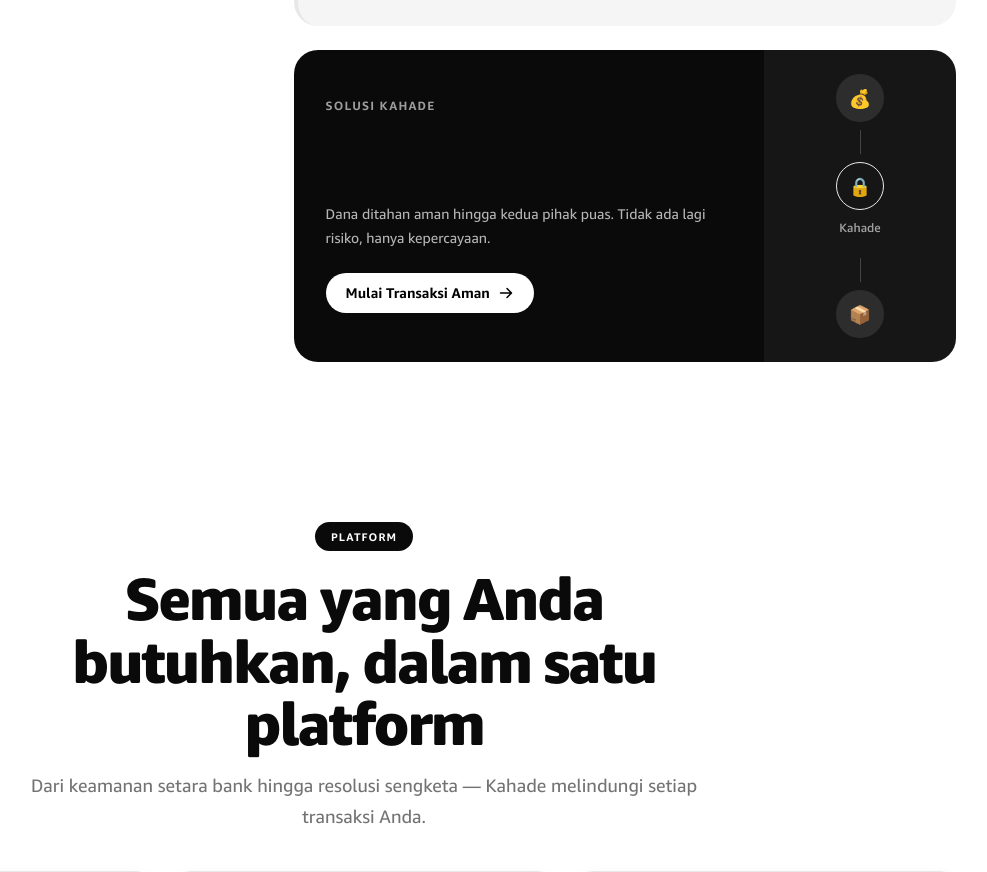
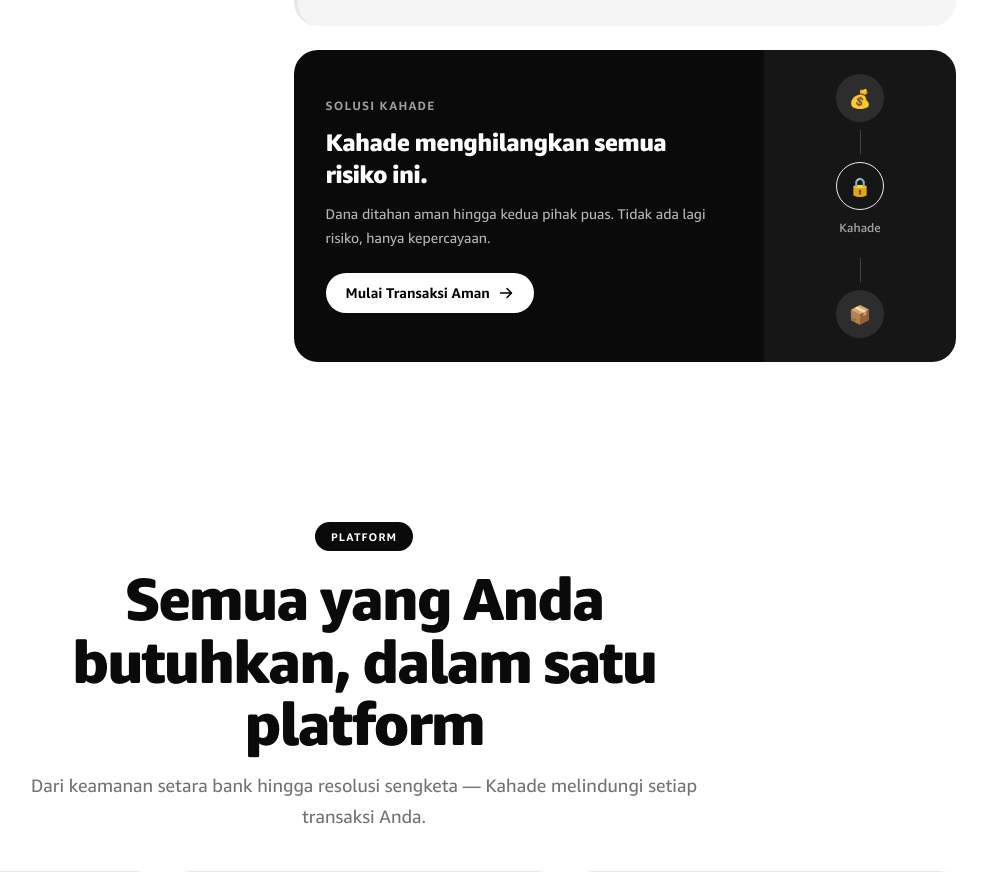
Before and after one commit to kahadeid/kahade, a React (Vite) app in the folder frontend/: page / in a window 1280 px wide. Shown: the part 1860-2732 px from the top of the page, without its empty margins (276-1263 px from the left). Built offline with nearby package versions, Linux system fonts and the light colour scheme; no server answers; a web font is replaced by a local one.

Commit message:
testsjsj

```diff
--- a/frontend/src/index.css
+++ b/frontend/src/index.css
@@ -398,8 +398,7 @@
     -moz-osx-font-smoothing: grayscale;
     text-rendering: optimizeLegibility;
     font-feature-settings: "kern" 1, "liga" 1, "calt" 1;
-    overflow-x: hidden;
-    max-width: 100vw;
+    overflow-x: clip;
   }
 
   body {
@@ -418,7 +417,7 @@
     font-family: var(--font-display);
     font-weight: 700;
     letter-spacing: -0.03em;
-    color: var(--foreground);
+    color: inherit;
     line-height: 1.1;
     margin-bottom: 0.5em;
     /* REMOVED: text-wrap: pretty; - causes 1-word-per-line on narrow containers */
@@ -1405,10 +1404,12 @@
    ======================================================================== */
 
 @layer base {
-  /* Prevent any element from causing horizontal overflow */
-  html, body {
+  /* Prevent horizontal overflow — clip stronger than hidden on mobile browsers */
+  html {
+    overflow-x: clip;
+  }
+  body {
     overflow-x: hidden;
-    max-width: 100vw;
   }
 
   /* Ensure images never break layout */
@@ -2013,7 +2014,7 @@
 /* =============================================================================
    KAHADE DESIGN FIX — v4.0
    ============================================================================= */
-section { overflow-x: hidden; max-width: 100vw; }
+section { max-width: 100%; }
 .section-header { width: 100%; box-sizing: border-box; }
 .section-header > div, .section-header > p,
 .section-header > h1, .section-header > h2,
@@ -2034,10 +2035,9 @@
    Fixes: html overflow, grid min-width, mobile layout, FAQ/Register/HowItWorks
    ============================================================================= */
 
-/* FIX A: Prevent html-level horizontal scroll */
+/* FIX A: Prevent html-level horizontal scroll — clip is stronger than hidden */
 html {
-  overflow-x: hidden;
-  max-width: 100vw;
+  overflow-x: clip;
 }
 
 /* FIX B: grid cells MUST NOT exceed 1fr — prevents 'Tidak terbatas' overflow */
@@ -2046,10 +2046,7 @@
   min-height: 0;
 }
 
-/* FIX: section-level overflow containment */
-section {
-  overflow-x: hidden;
-}
+/* FIX: section-level overflow containment — REMOVED (breaks inner scroll containers) */
 
 /* FIX: auth page wrapper containment */
 .overflow-x-hidden {
@@ -2091,3 +2088,68 @@
     -webkit-overflow-scrolling: touch;
   }
 }
+
+
+/* =============================================================================
+   KAHADE MOBILE FIX v2.0 — Applied by fix_kahade_mobile_v2.sh
+   Root causes fixed: heading color, section overflow, html overflow clip
+   ============================================================================= */
+
+/* ── Scroll container fix ──────────────────────────────────────────────────
+   overflow-x-auto INSIDE sections must be able to scroll.
+   With section overflow removed, this is now handled naturally.
+   But keep explicit scroll restoration for table wrappers.
+   ──────────────────────────────────────────────────────────────────────── */
+.overflow-x-auto {
+  -webkit-overflow-scrolling: touch;
+  scrollbar-width: thin;
+}
+
+/* ── Mobile btn-primary full-width ─────────────────────────────────────────
+   Saat btn-primary dipakai dalam flex-col container (Register step 0),
+   pastikan button fill full width — inline-flex tidak selalu stretch.
+   ──────────────────────────────────────────────────────────────────────── */
+@media (max-width: 639px) {
+  .flex-col > .btn-primary,
+  .flex-col > a > .btn-primary {
+    width: 100%;
+  }
+}
+
+/* ── Heading color safety net ───────────────────────────────────────────────
+   Pastikan heading di dalam section bg-primary SELALU putih.
+   Ini sebagai safety net jika ada h1/h2 yang set color eksplisit.
+   ──────────────────────────────────────────────────────────────────────── */
+.bg-primary h1,
+.bg-primary h2,
+.bg-primary h3,
+.bg-primary h4,
+.bg-primary h5,
+.bg-primary h6,
+[class*="bg-primary"] h1,
+[class*="bg-primary"] h2,
+[class*="bg-primary"] h3 {
+  color: var(--primary-foreground);
+}
+
+/* ── Pricing/FAQ accordion fix ─────────────────────────────────────────────
+   Pastikan space-y accordion tidak overflow section
+   ──────────────────────────────────────────────────────────────────────── */
+.space-y-2 > div,
+.space-y-3 > div {
+  width: 100%;
+  box-sizing: border-box;
+}
+
+/* ── Legal / content card fix mobile ───────────────────────────────────────
+   p-8 terlalu besar di layar kecil, reduce ke p-5 di mobile
+   ──────────────────────────────────────────────────────────────────────── */
+@media (max-width: 639px) {
+  .rounded-2xl.p-8 {
+    padding: 1.25rem;
+  }
+  .rounded-3xl.p-8,
+  .rounded-3xl.p-12 {
+    padding: 1.25rem;
+  }
+}
--- a/frontend/src/pages/Compare.tsx
+++ b/frontend/src/pages/Compare.tsx
@@ -56,9 +56,9 @@
         <div className="container max-w-5xl mx-auto">
           <motion.div variants={fadeInUp} initial="initial" whileInView="animate" viewport={viewport}>
             <div className="border border-border rounded-2xl overflow-hidden shadow-E2">
-              {/* Header */}
               <div className="overflow-x-auto">
-              <div className="grid grid-cols-4 min-w-[480px]">
+                {/* Header */}
+                <div className="grid grid-cols-4 min-w-[480px]">
                 <div className="p-5 bg-muted/50" />
                 <div className="p-5 bg-primary/5 border-x border-primary/20 text-center">
                   <div className="flex items-center justify-center gap-1.5 mb-1">
@@ -92,8 +92,9 @@
                 </div>
               ))}
             </div>
-            <p className="text-xs text-muted-foreground text-center mt-4">*Transfer biasa tidak memiliki perlindungan. Risiko penipuan ditanggung pengguna sendiri.</p>
-          </motion.div>
+          </div>{/* end border card */}
+          <p className="text-xs text-muted-foreground text-center mt-4 px-2">*Transfer biasa tidak memiliki perlindungan. Risiko penipuan ditanggung pengguna sendiri.</p>
+        </motion.div>
         </div>
       </section>
 
--- a/frontend/src/pages/FAQ.tsx
+++ b/frontend/src/pages/FAQ.tsx
@@ -1,4 +1,4 @@
-import { useState, useMemo } from 'react';
+import { useState, useMemo, useRef } from 'react';
 import { motion } from 'framer-motion';
 import { CaretDown, MagnifyingGlass, ArrowRight } from '@phosphor-icons/react';
 import { Link } from 'wouter';
@@ -42,12 +42,11 @@
   const [openItem, setOpenItem] = useState<string | null>(null);
   const [search, setSearch] = useState('');
   const [debouncedSearch, setDebouncedSearch] = useState('');
-
-  let searchTimer: ReturnType<typeof setTimeout>;
+  const searchTimerRef = useRef<ReturnType<typeof setTimeout> | null>(null);
   const handleSearch = (val: string) => {
     setSearch(val);
-    clearTimeout(searchTimer);
-    searchTimer = setTimeout(() => setDebouncedSearch(val), 300);
+    if (searchTimerRef.current) clearTimeout(searchTimerRef.current);
+    searchTimerRef.current = setTimeout(() => setDebouncedSearch(val), 300);
   };
 
   const filteredItems = useMemo(() => {
--- a/frontend/src/pages/HowItWorks.tsx
+++ b/frontend/src/pages/HowItWorks.tsx
@@ -72,7 +72,7 @@
       {/* HERO */}
       <section className="bg-primary text-primary-foreground pt-24 pb-20">
         <div className="container text-center max-w-3xl mx-auto">
-          <motion.div variants={staggerContainer} initial={{ opacity: 0, y: 16 }} animate={{ opacity: 1, y: 0 }} transition={{ duration: 0.5 }}>
+          <motion.div variants={staggerContainer} initial="initial" animate="animate">
             <motion.span variants={staggerItem} className="inline-flex items-center gap-2 px-3 py-1.5 rounded-full border border-white/20 text-sm font-medium mb-8">
               Cara Kerja
             </motion.span>
--- a/frontend/src/pages/auth/Register.tsx
+++ b/frontend/src/pages/auth/Register.tsx
@@ -166,7 +166,7 @@
             )}
             <button
               onClick={() => currentStep < steps.length - 1 ? setCurrentStep(s => s + 1) : null}
-              className="btn-primary flex-1"
+              className="btn-primary flex-1 w-full"
             >
               {currentStep === steps.length - 1 ? 'Selesai Daftar' : 'Lanjut'}
               <ArrowRight size={16} />
```
Also changed, not shown: frontend/src/components/layout/Navbar.tsx (+7 -7 lines).
